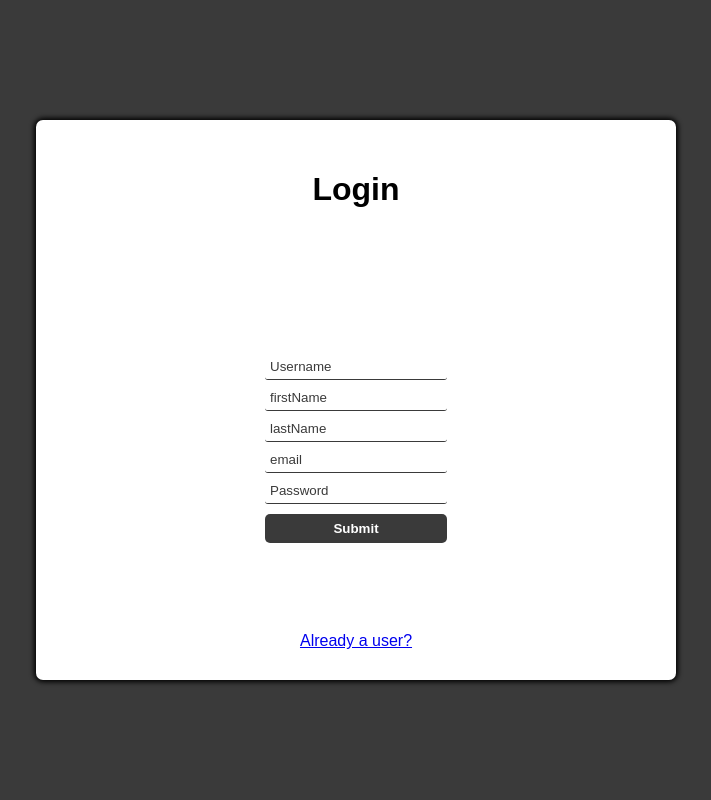
After one commit to oam-mit/ArtSC_backend, a Django app: page /register in a window 1280 px wide. The commit adds this page. Shown: the whole page, without its empty margins (284-995 px from the left). Run offline with Django 4.2, Linux system fonts and the light colour scheme.

Commit message:
login and logout done

```diff
--- a/user/templates/user/login.html
+++ b/user/templates/user/login.html
@@ -37,8 +37,11 @@
 					class="login-form-field"
 					placeholder="Password"
 				/>
-				<button type="submit" id="login-form-submit" />
+				<button type="submit" id="login-form-submit" > Submit </button>
 			</form>
+			<a href="{%url 'user:register_user'%}">New user?</a>
+
 		</main>
+
 	</body>
 </html>
--- /dev/null
+++ b/user/templates/user/register.html
@@ -0,0 +1,36 @@
+{%load static%}
+<!DOCTYPE html>
+<html lang="en">
+
+<head>
+  <meta charset="UTF-8">
+  <meta name="viewport" content="width=device-width, initial-scale=1.0">
+  <title>Login</title>
+  <link rel="stylesheet" href="{%static 'user/login-page.css' %}">
+
+</head>
+
+<body>
+  <main id="main-holder">
+    <h1 id="login-header">Login</h1>
+
+    <div id="login-error-msg-holder">
+      <p id="login-error-msg">Invalid username <span id="error-msg-second-line">and/or password</span></p>
+    </div>
+
+    <form id="login-form" method="post">
+        {%csrf_token%}
+      <input type="text" name="username" id="username-field" class="login-form-field" placeholder="Username">
+      <input type="text" name="first_name" id="username-field" class="login-form-field" placeholder="firstName">
+      <input type="text" name="last_name" id="username-field" class="login-form-field" placeholder="lastName">
+      <input type="email" name="email" id="username-field" class="login-form-field" placeholder="email">
+      <input type="password" name="password" id="password-field" class="login-form-field" placeholder="Password">
+
+      <button type="submit" id="login-form-submit" > Submit </button>
+    </form>
+    <a href="{%url 'user:login'%}">Already a user?</a>
+
+  </main>
+</body>
+
+</html>
--- a/user/urls.py
+++ b/user/urls.py
@@ -7,6 +7,7 @@ app_name = "user"
 
 urlpatterns = [
     path("",views.login_user,name="login"),
+    path("register",views.register,name="register_user"),
     path("logout",views.logout_user,name="logout"),
     #APIs
     path("user/api/register/",views.register_user,name="api_user_register_api"),
--- a/user/views.py
+++ b/user/views.py
@@ -19,9 +19,6 @@ from .serializers import UserSerializer
 
 def login_user(request):
     if request.method =="POST":
-        print(request.GET)
-        print(request.POST.get('username'))
-        print(request.POST.get("password"))
         user = authenticate(username = request.POST.get('username'),password = request.POST.get("password"))
 
         if user is not None:
@@ -30,6 +27,32 @@ def login_user(request):
         else:
             return render(request,"user/login.html")
     return render(request,"user/login.html")
+
+
+def register(request):
+    if request.method == "POST":
+        try:
+            user = User(
+            username = request.POST.get("username"),
+            email = request.POST.get("email"),
+            first_name = request.POST.get("first_name"),
+            last_name = request.POST.get("last_name")
+        )
+            user.set_password(request.POST.get("password"))
+
+            user.save()
+
+            return redirect(reverse("user:login"))
+
+        except Exception as e:
+            return render(request,"user/register.html")
+
+
+
+        user.save()
+
+    return render(request,"user/register.html")
+
 
 def logout_user(request):
     logout(request)
```
Also changed, not shown: db.sqlite3.
